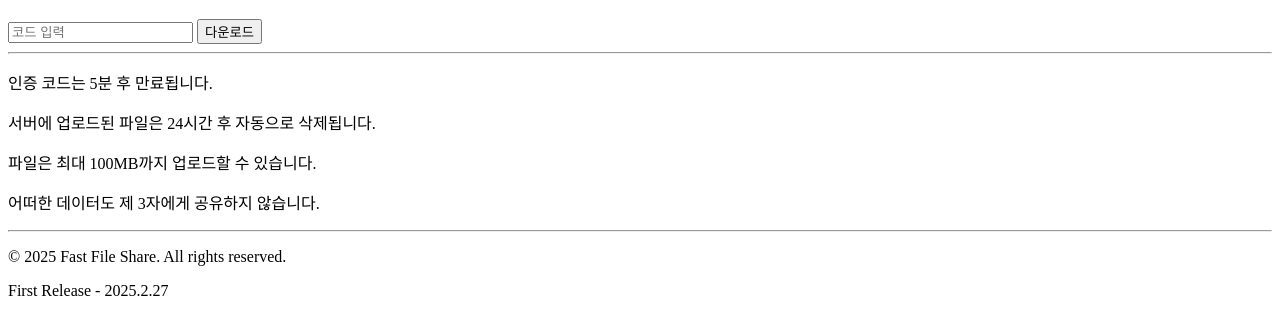
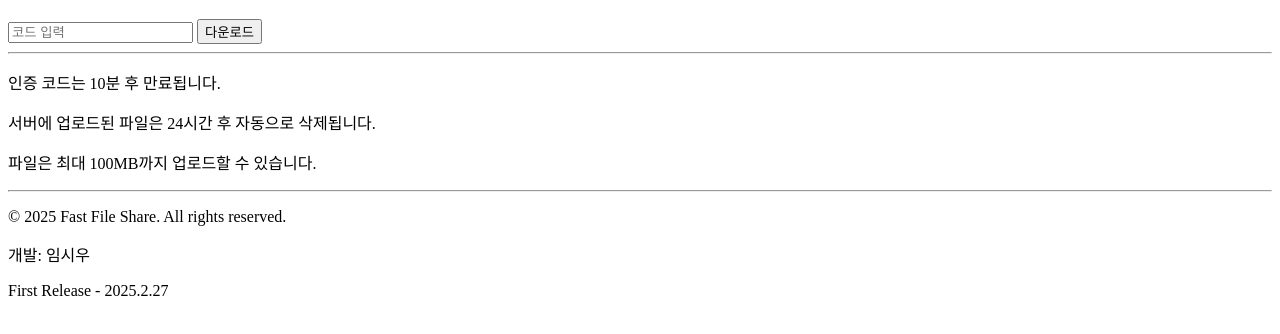
Before and after one commit to vanadiumjam/fastfileshare, a website: page public/index.html in a window 1280 px wide. Shown: the part 318-652 px from the top of the page. Drawn offline with Linux system fonts and the light colour scheme.

Commit message:
expired longer

```diff
--- a/public/index.html
+++ b/public/index.html
@@ -46,13 +46,13 @@
         </div>
     </main>
     <hr>
-    <p>인증 코드는 5분 후 만료됩니다.</p>
+    <p>인증 코드는 10분 후 만료됩니다.</p>
     <p>서버에 업로드된 파일은 24시간 후 자동으로 삭제됩니다.</p>
     <p>파일은 최대 100MB까지 업로드할 수 있습니다.</p>
-    <p>어떠한 데이터도 제 3자에게 공유하지 않습니다.</p>
     <hr>
     <footer>
         <p>© 2025 Fast File Share. All rights reserved.</p>
+        <p>개발: 임시우</p>
         <p>First Release - 2025.2.27</p>
     </footer>
 
--- a/server.js
+++ b/server.js
@@ -9,7 +9,7 @@ app.use(express.static('public'));
 app.use(fileUpload());
 
 const files = {};
-const CODE_EXPIRATION_TIME = 5 * 60 * 1000; // 5분 후 코드 만료
+const CODE_EXPIRATION_TIME = 10 * 60 * 1000; // 10분 후 코드 만료
 const FILE_EXPIRATION_TIME = 24 * 60 * 60 * 1000; // 24시간 후 파일 삭제
 
 // 루트 경로 처리
```
